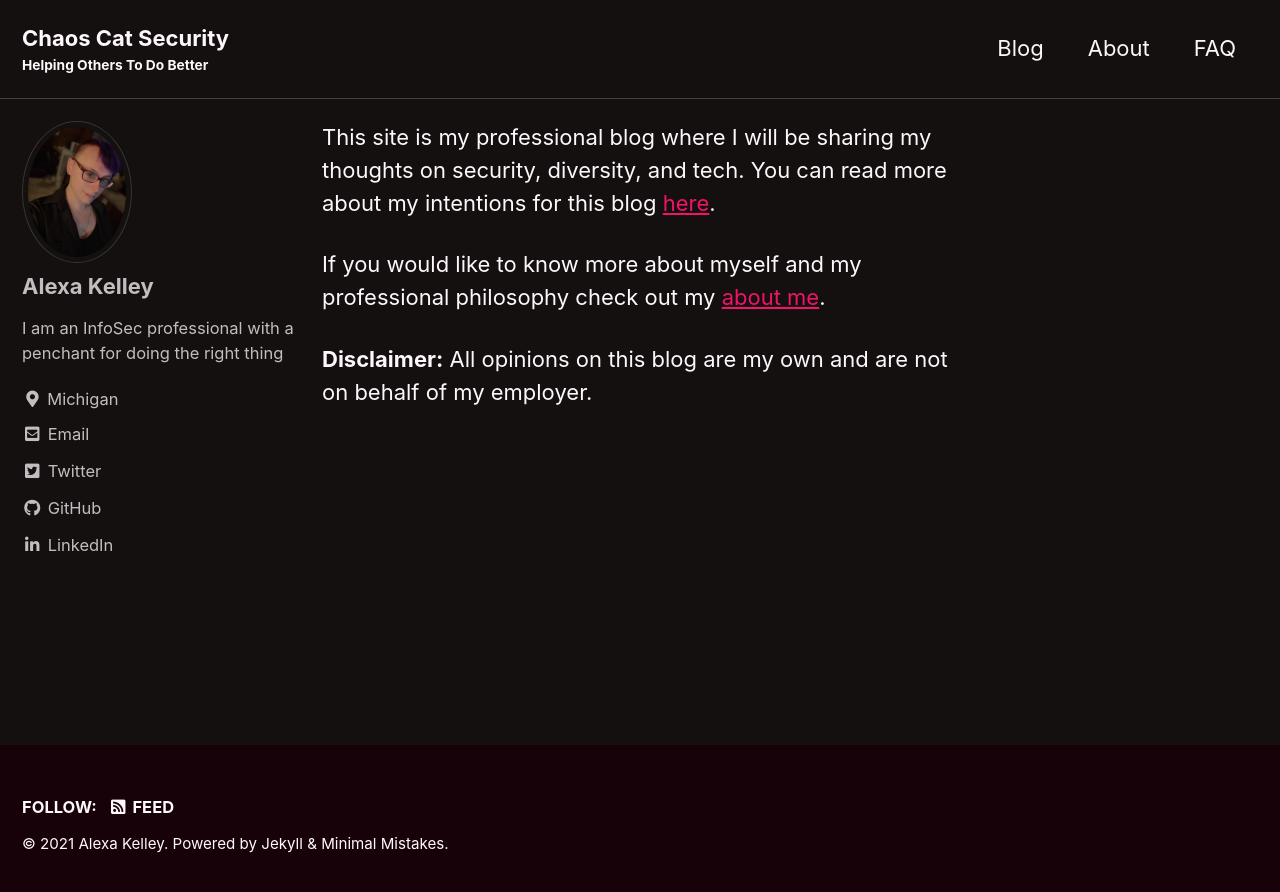
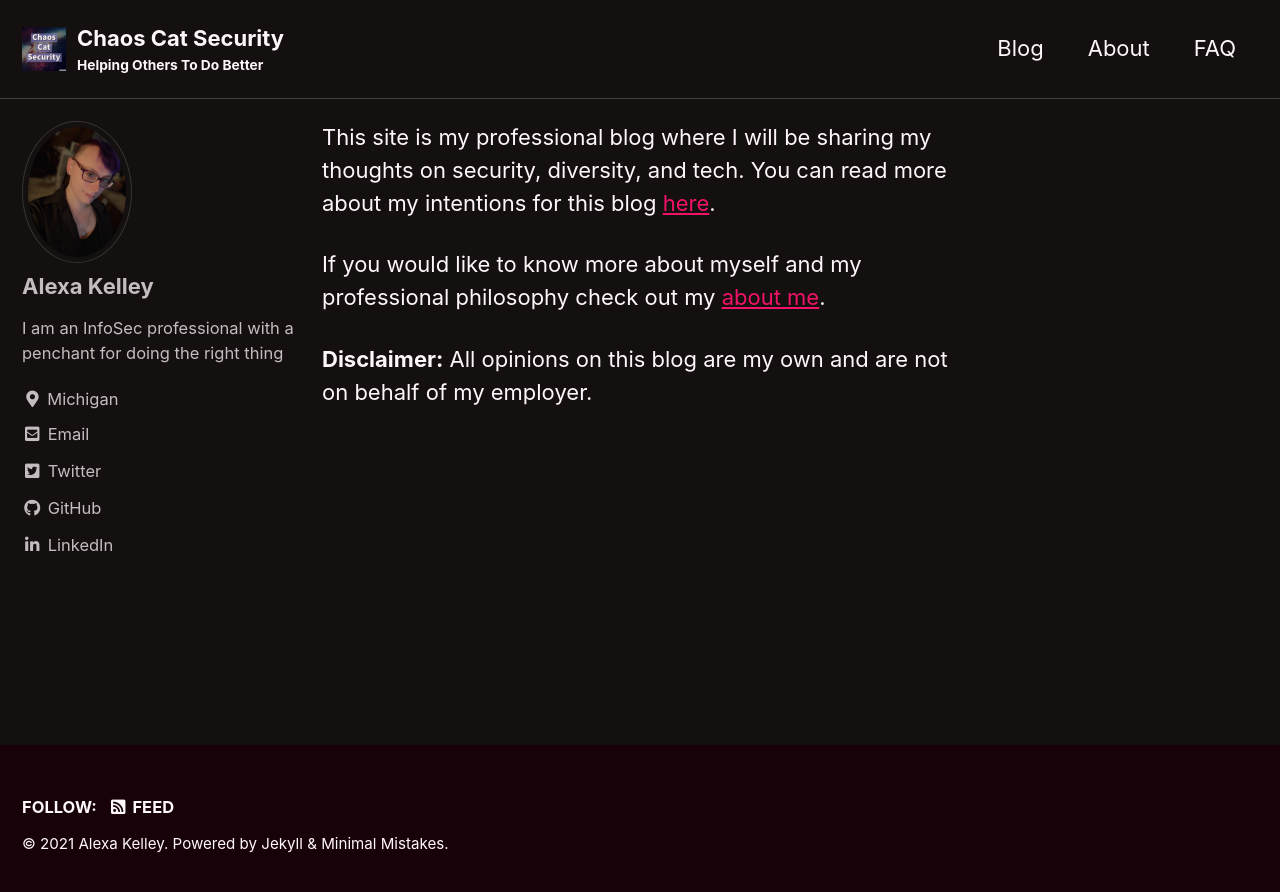
Before and after one commit to AlexaKelley/AlexaKelley, a Jekyll site: the page built from index.md, in a window 1280 px wide. Shown: the top 892 px of the page. Built offline with Jekyll 4.4.1, drawn with Linux system fonts in a browser that asks for light colours; cached includes are drawn as plain includes.

Commit message:
changing banner and logo

```diff
--- a/_config.yml
+++ b/_config.yml
@@ -25,9 +25,9 @@
 baseurl                  : # the subpath of your site, e.g. "/blog"
 repository               : "AlexaKelley/AlexaKelley" # GitHub username/repo-name e.g. "mmistakes/minimal-mistakes"
 # path of fallback teaser image, e.g. ""
-teaser                   : # "/assets/images/500x300.png"
+teaser                   : "/assets/images/500x300.png"
 # path of logo image to display in the masthead, e.g.
-logo                     : # "/assets/images/88x88.png"
+logo                     : "/assets/images/88x88.png"
 masthead_title           : # overrides the website title displayed in the masthead, use " " for no title
 # breadcrumbs            : false # true, false (default)
 words_per_minute         : 200
```
Also changed, not shown: assets/images/500x300-teaser.jpg (added), assets/images/500x300.png, assets/images/88x88.png, assets/images/chaos-cat-banner.jpg (added).
